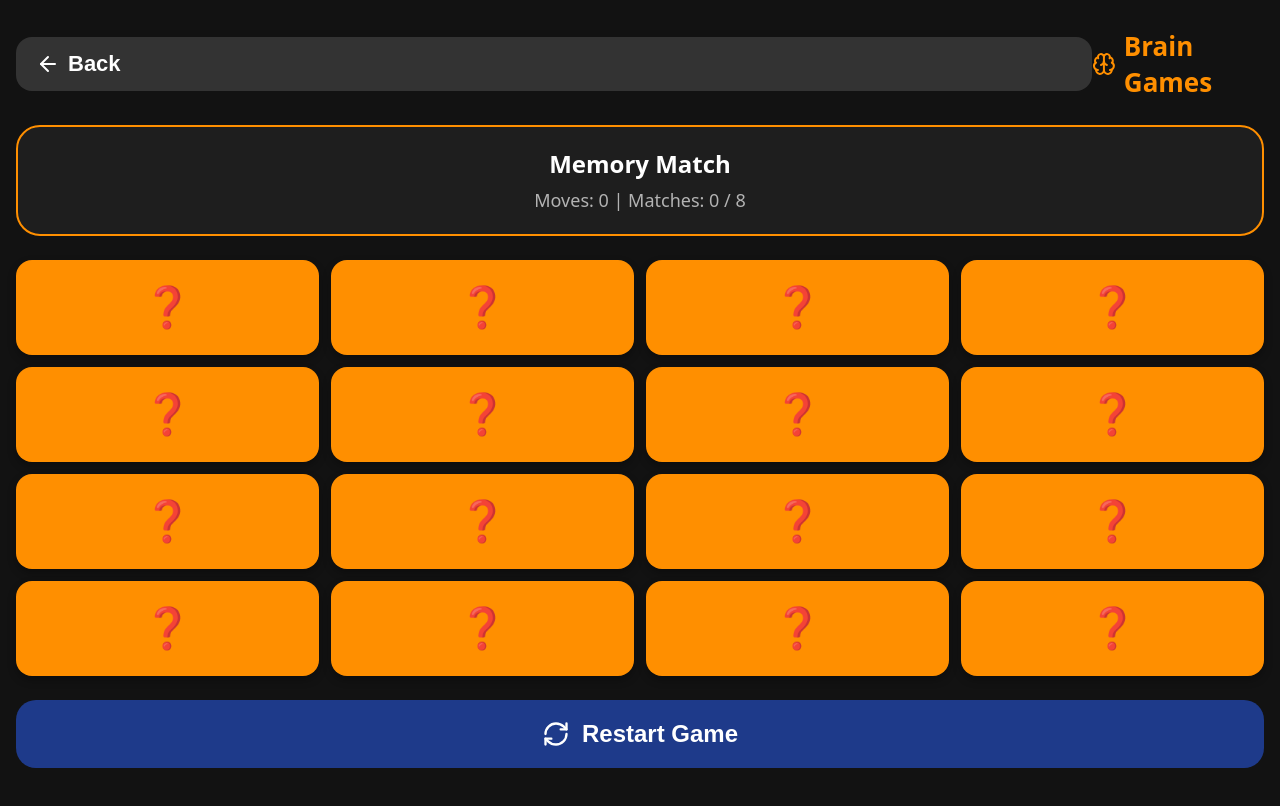
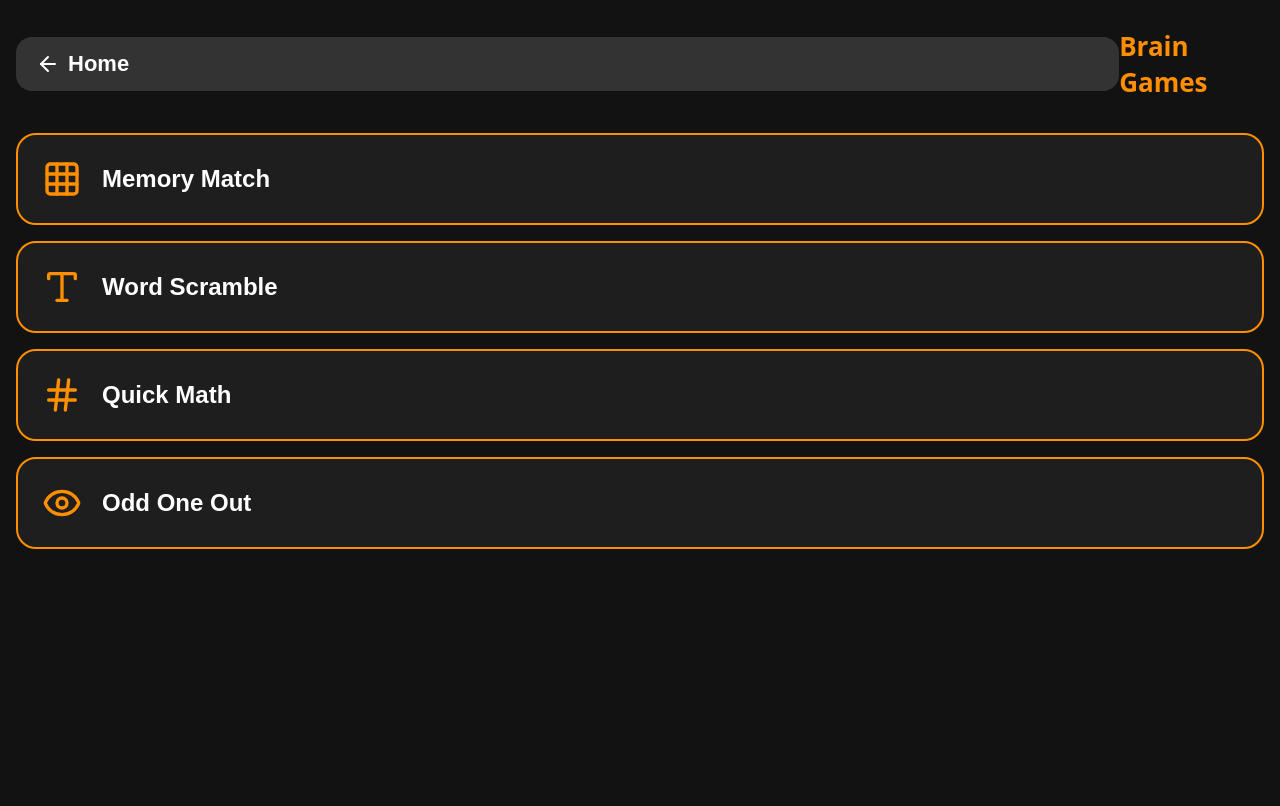
Before and after one commit to SovereigntyisPrivacy/Sovereign-Memory, a React (Vite) app: page / in a window 1280 px wide. Both pictures are taken after a click on the button "Brain Games". Built offline with nearby package versions, Linux system fonts and the light colour scheme.

Commit message:
Fix: Fully restore all 4 Brain Games to the module

```diff
--- a/src/BrainGames.jsx
+++ b/src/BrainGames.jsx
@@ -1,32 +1,64 @@
 import { useState, useEffect } from 'react';
-import { ArrowLeft, RefreshCw, Brain } from 'lucide-react';
+import { ArrowLeft, RefreshCw, Brain, Type, Hash, Eye, Grid } from 'lucide-react';
+
+export default function BrainGames({ goHome }) {
+  const [activeGame, setActiveGame] = useState('menu');
+
+  if (activeGame === 'memory') return <MemoryMatch goBack={() => setActiveGame('menu')} />;
+  if (activeGame === 'words') return <WordScramble goBack={() => setActiveGame('menu')} />;
+  if (activeGame === 'math') return <QuickMath goBack={() => setActiveGame('menu')} />;
+  if (activeGame === 'odd') return <OddOneOut goBack={() => setActiveGame('menu')} />;
+
+  return (
+    <div style={{ display: 'flex', flexDirection: 'column', height: '100%', paddingBottom: '24px', paddingTop: '12px' }}>
+      <div style={{ display: 'flex', justifyContent: 'space-between', alignItems: 'center', marginBottom: '32px' }}>
+        <button onClick={goHome} style={{ display: 'flex', alignItems: 'center', gap: '8px', backgroundColor: '#333', padding: '14px 20px', borderRadius: '16px', color: '#FFF', fontSize: '22px', fontWeight: 'bold', border: 'none' }}>
+          <ArrowLeft size={24} /> Home
+        </button>
+        <h2 style={{ color: 'var(--accent)', margin: 0, fontSize: '26px' }}>Brain Games</h2>
+      </div>
+
+      <div style={{ display: 'flex', flexDirection: 'column', gap: '16px', flexGrow: 1, justifyContent: 'center' }}>
+        <button onClick={() => setActiveGame('memory')} style={{ backgroundColor: 'var(--surface)', border: '2px solid var(--accent)', borderRadius: '20px', padding: '24px', display: 'flex', alignItems: 'center', gap: '20px' }}>
+          <Grid size={40} color="var(--accent)" />
+          <div style={{ textAlign: 'left', color: '#FFF', fontSize: '24px', fontWeight: 'bold' }}>Memory Match</div>
+        </button>
+        <button onClick={() => setActiveGame('words')} style={{ backgroundColor: 'var(--surface)', border: '2px solid var(--accent)', borderRadius: '20px', padding: '24px', display: 'flex', alignItems: 'center', gap: '20px' }}>
+          <Type size={40} color="var(--accent)" />
+          <div style={{ textAlign: 'left', color: '#FFF', fontSize: '24px', fontWeight: 'bold' }}>Word Scramble</div>
+        </button>
+        <button onClick={() => setActiveGame('math')} style={{ backgroundColor: 'var(--surface)', border: '2px solid var(--accent)', borderRadius: '20px', padding: '24px', display: 'flex', alignItems: 'center', gap: '20px' }}>
+          <Hash size={40} color="var(--accent)" />
+          <div style={{ textAlign: 'left', color: '#FFF', fontSize: '24px', fontWeight: 'bold' }}>Quick Math</div>
+        </button>
+        <button onClick={() => setActiveGame('odd')} style={{ backgroundColor: 'var(--surface)', border: '2px solid var(--accent)', borderRadius: '20px', padding: '24px', display: 'flex', alignItems: 'center', gap: '20px' }}>
+          <Eye size={40} color="var(--accent)" />
+          <div style={{ textAlign: 'left', color: '#FFF', fontSize: '24px', fontWeight: 'bold' }}>Odd One Out</div>
+        </button>
+      </div>
+    </div>
+  );
+}
 
 const EMOJIS = ['🌸', '🦋', '🌞', '🍀', '🍎', '🧩', '💎', '🦉'];
 
-export default function BrainGames({ goHome }) {
+function MemoryMatch({ goBack }) {
   const [cards, setCards] = useState([]);
   const [flipped, setFlipped] = useState([]);
   const [solved, setSolved] = useState([]);
   const [moves, setMoves] = useState(0);
 
   const initializeGame = () => {
-    const shuffled = [...EMOJIS, ...EMOJIS]
-      .sort(() => Math.random() - 0.5)
-      .map((emoji, index) => ({ id: index, emoji }));
-    setCards(shuffled);
-    setFlipped([]);
-    setSolved([]);
-    setMoves(0);
+    const shuffled = [...EMOJIS, ...EMOJIS].sort(() => Math.random() - 0.5).map((emoji, index) => ({ id: index, emoji }));
+    setCards(shuffled); setFlipped([]); setSolved([]); setMoves(0);
   };
 
   useEffect(() => { initializeGame(); }, []);
 
   const handleCardClick = (index) => {
     if (flipped.length === 2 || flipped.includes(index) || solved.includes(index)) return;
-
     const newFlipped = [...flipped, index];
     setFlipped(newFlipped);
-
     if (newFlipped.length === 2) {
       setMoves(m => m + 1);
       if (cards[newFlipped[0]].emoji === cards[newFlipped[1]].emoji) {
@@ -39,50 +71,129 @@ export default function BrainGames({ goHome }) {
   };
 
   return (
-    <div style={{ display: 'flex', flexDirection: 'column', height: '100%', paddingBottom: '24px', paddingTop: '12px' }}>
-      <div style={{ display: 'flex', justifyContent: 'space-between', alignItems: 'center', marginBottom: '24px' }}>
-        <button onClick={goHome} style={{ display: 'flex', alignItems: 'center', gap: '8px', backgroundColor: '#333', padding: '14px 20px', borderRadius: '16px', color: '#FFF', fontSize: '22px', fontWeight: 'bold', border: 'none' }}>
-          <ArrowLeft size={24} /> Back
-        </button>
-        <h2 style={{ color: 'var(--accent)', margin: 0, fontSize: '26px', display: 'flex', alignItems: 'center', gap: '8px' }}>
-          <Brain size={28} /> Brain Games
-        </h2>
+    <div style={{ display: 'flex', flexDirection: 'column', height: '100%', paddingBottom: '24px' }}>
+      <div style={{ display: 'flex', alignItems: 'center', marginBottom: '24px' }}>
+        <button onClick={goBack} style={{ display: 'flex', alignItems: 'center', gap: '8px', backgroundColor: '#333', padding: '12px 20px', borderRadius: '16px', color: '#FFF', fontSize: '20px', fontWeight: 'bold', border: 'none' }}><ArrowLeft size={24} /> Back</button>
+        <h2 style={{ color: '#FFF', margin: '0 0 0 16px', fontSize: '24px' }}>Memory Match</h2>
       </div>
-
-      <div style={{ backgroundColor: 'var(--surface)', padding: '20px', borderRadius: '24px', textAlign: 'center', marginBottom: '24px', border: '2px solid var(--accent)' }}>
-        <h3 style={{ margin: '0 0 8px 0', fontSize: '24px', color: '#FFF' }}>Memory Match</h3>
+      <div style={{ backgroundColor: 'var(--surface)', padding: '16px', borderRadius: '20px', textAlign: 'center', marginBottom: '20px' }}>
         <p style={{ margin: 0, color: 'var(--text-muted)', fontSize: '18px' }}>Moves: {moves} | Matches: {solved.length / 2} / 8</p>
       </div>
-
       <div style={{ display: 'grid', gridTemplateColumns: 'repeat(4, 1fr)', gap: '12px', flexGrow: 1 }}>
-        {cards.map((card, index) => {
-          const isFlipped = flipped.includes(index) || solved.includes(index);
+        {cards.map((c, i) => {
+          const isFlipped = flipped.includes(i) || solved.includes(i);
           return (
-            <button
-              key={card.id}
-              onClick={() => handleCardClick(index)}
-              style={{
-                backgroundColor: isFlipped ? '#FFF' : 'var(--accent)',
-                borderRadius: '16px',
-                fontSize: '40px',
-                display: 'flex',
-                justifyContent: 'center',
-                alignItems: 'center',
-                border: 'none',
-                minHeight: '80px',
-                boxShadow: isFlipped ? 'inset 0 4px 8px rgba(0,0,0,0.2)' : '0 4px 8px rgba(0,0,0,0.3)',
-                transition: 'all 0.3s'
-              }}
-            >
-              {isFlipped ? card.emoji : '❓'}
+            <button key={c.id} onClick={() => handleCardClick(i)} style={{ backgroundColor: isFlipped ? '#FFF' : 'var(--accent)', borderRadius: '16px', fontSize: '36px', display: 'flex', justifyContent: 'center', alignItems: 'center', border: 'none', minHeight: '70px', boxShadow: isFlipped ? 'inset 0 4px 8px rgba(0,0,0,0.2)' : '0 4px 8px rgba(0,0,0,0.3)' }}>
+              {isFlipped ? c.emoji : '❓'}
             </button>
           );
         })}
       </div>
-
-      <button onClick={initializeGame} style={{ marginTop: '24px', backgroundColor: '#1E3A8A', color: '#FFF', padding: '20px', borderRadius: '20px', fontSize: '24px', fontWeight: 'bold', border: 'none', display: 'flex', alignItems: 'center', justifyContent: 'center', gap: '12px', width: '100%' }}>
-        <RefreshCw size={28} /> Restart Game
-      </button>
+      <button onClick={initializeGame} style={{ marginTop: '20px', backgroundColor: '#1E3A8A', color: '#FFF', padding: '20px', borderRadius: '20px', fontSize: '22px', fontWeight: 'bold', border: 'none' }}>Restart</button>
     </div>
   );
 }
+
+function WordScramble({ goBack }) {
+  const WORDS = [
+    { s: 'L I M A Y F', a: 'FAMILY', opts: ['FAMILY', 'FILMY', 'FLAME'] },
+    { s: 'E A C E P', a: 'PEACE', opts: ['PACE', 'PEACE', 'PIECE'] },
+    { s: 'E H R A T', a: 'HEART', opts: ['EARTH', 'HEART', 'HEAT'] },
+    { s: 'D R E G N A', a: 'GARDEN', opts: ['DANGER', 'GARDEN', 'GRAND'] }
+  ];
+  const [idx, setIdx] = useState(0);
+  const [score, setScore] = useState(0);
+
+  const handleGuess = (guess) => {
+    if (guess === WORDS[idx].a) setScore(s => s + 1);
+    setIdx((idx + 1) % WORDS.length);
+  };
+
+  return (
+    <div style={{ display: 'flex', flexDirection: 'column', height: '100%' }}>
+      <div style={{ display: 'flex', alignItems: 'center', marginBottom: '24px' }}>
+        <button onClick={goBack} style={{ display: 'flex', alignItems: 'center', gap: '8px', backgroundColor: '#333', padding: '12px 20px', borderRadius: '16px', color: '#FFF', fontSize: '20px', fontWeight: 'bold', border: 'none' }}><ArrowLeft size={24} /> Back</button>
+        <h2 style={{ color: '#FFF', margin: '0 0 0 16px', fontSize: '24px' }}>Word Scramble</h2>
+      </div>
+      <div style={{ flexGrow: 1, display: 'flex', flexDirection: 'column', justifyContent: 'center', alignItems: 'center', gap: '32px' }}>
+        <div style={{ fontSize: '20px', color: 'var(--accent)' }}>Score: {score}</div>
+        <div style={{ fontSize: '48px', fontWeight: 'bold', color: '#FFF', letterSpacing: '4px', textAlign: 'center' }}>{WORDS[idx].s}</div>
+        <div style={{ display: 'flex', flexDirection: 'column', gap: '16px', width: '100%' }}>
+          {WORDS[idx].opts.map(opt => (
+            <button key={opt} onClick={() => handleGuess(opt)} style={{ backgroundColor: 'var(--surface)', color: '#FFF', border: '2px solid var(--accent)', borderRadius: '20px', padding: '24px', fontSize: '24px', fontWeight: 'bold' }}>{opt}</button>
+          ))}
+        </div>
+      </div>
+    </div>
+  );
+}
+
+function QuickMath({ goBack }) {
+  const [score, setScore] = useState(0);
+  const generateQ = () => {
+    const a = Math.floor(Math.random() * 10) + 1;
+    const b = Math.floor(Math.random() * 10) + 1;
+    const ans = a + b;
+    return { q: `${a} + ${b}`, ans, opts: [ans, ans + 1, ans - 2].sort(() => Math.random() - 0.5) };
+  };
+  const [data, setData] = useState(generateQ());
+
+  const handleGuess = (guess) => {
+    if (guess === data.ans) setScore(s => s + 1);
+    setData(generateQ());
+  };
+
+  return (
+    <div style={{ display: 'flex', flexDirection: 'column', height: '100%' }}>
+      <div style={{ display: 'flex', alignItems: 'center', marginBottom: '24px' }}>
+        <button onClick={goBack} style={{ display: 'flex', alignItems: 'center', gap: '8px', backgroundColor: '#333', padding: '12px 20px', borderRadius: '16px', color: '#FFF', fontSize: '20px', fontWeight: 'bold', border: 'none' }}><ArrowLeft size={24} /> Back</button>
+        <h2 style={{ color: '#FFF', margin: '0 0 0 16px', fontSize: '24px' }}>Quick Math</h2>
+      </div>
+      <div style={{ flexGrow: 1, display: 'flex', flexDirection: 'column', justifyContent: 'center', alignItems: 'center', gap: '32px' }}>
+        <div style={{ fontSize: '20px', color: 'var(--accent)' }}>Score: {score}</div>
+        <div style={{ fontSize: '64px', fontWeight: 'bold', color: '#FFF' }}>{data.q}</div>
+        <div style={{ display: 'grid', gridTemplateColumns: '1fr 1fr 1fr', gap: '16px', width: '100%' }}>
+          {data.opts.map((opt, i) => (
+            <button key={i} onClick={() => handleGuess(opt)} style={{ backgroundColor: 'var(--surface)', color: '#FFF', border: '2px solid var(--accent)', borderRadius: '20px', padding: '32px 0', fontSize: '32px', fontWeight: 'bold' }}>{opt}</button>
+          ))}
+        </div>
+      </div>
+    </div>
+  );
+}
+
+function OddOneOut({ goBack }) {
+  const PAIRS = [['🍎','🍅'], ['🌞','🌻'], ['🐶','🦊'], ['💎','💧'], ['🌳','🥦']];
+  const [score, setScore] = useState(0);
+
+  const generateGrid = () => {
+    const p = PAIRS[Math.floor(Math.random() * PAIRS.length)];
+    const oddIdx = Math.floor(Math.random() * 9);
+    return { p, oddIdx };
+  };
+  const [data, setData] = useState(generateGrid());
+
+  const handleTap = (idx) => {
+    if (idx === data.oddIdx) setScore(s => s + 1);
+    setData(generateGrid());
+  };
+
+  return (
+    <div style={{ display: 'flex', flexDirection: 'column', height: '100%' }}>
+      <div style={{ display: 'flex', alignItems: 'center', marginBottom: '24px' }}>
+        <button onClick={goBack} style={{ display: 'flex', alignItems: 'center', gap: '8px', backgroundColor: '#333', padding: '12px 20px', borderRadius: '16px', color: '#FFF', fontSize: '20px', fontWeight: 'bold', border: 'none' }}><ArrowLeft size={24} /> Back</button>
+        <h2 style={{ color: '#FFF', margin: '0 0 0 16px', fontSize: '24px' }}>Odd One Out</h2>
+      </div>
+      <div style={{ flexGrow: 1, display: 'flex', flexDirection: 'column', alignItems: 'center', gap: '20px' }}>
+        <div style={{ fontSize: '20px', color: 'var(--accent)' }}>Score: {score}</div>
+        <div style={{ display: 'grid', gridTemplateColumns: 'repeat(3, 1fr)', gap: '16px', width: '100%', maxWidth: '300px' }}>
+          {Array(9).fill(0).map((_, i) => (
+            <button key={i} onClick={() => handleTap(i)} style={{ backgroundColor: 'var(--surface)', border: '2px solid #555', borderRadius: '16px', height: '90px', fontSize: '48px', display: 'flex', justifyContent: 'center', alignItems: 'center' }}>
+              {i === data.oddIdx ? data.p[1] : data.p[0]}
+            </button>
+          ))}
+        </div>
+      </div>
+    </div>
+  );
+}
```
